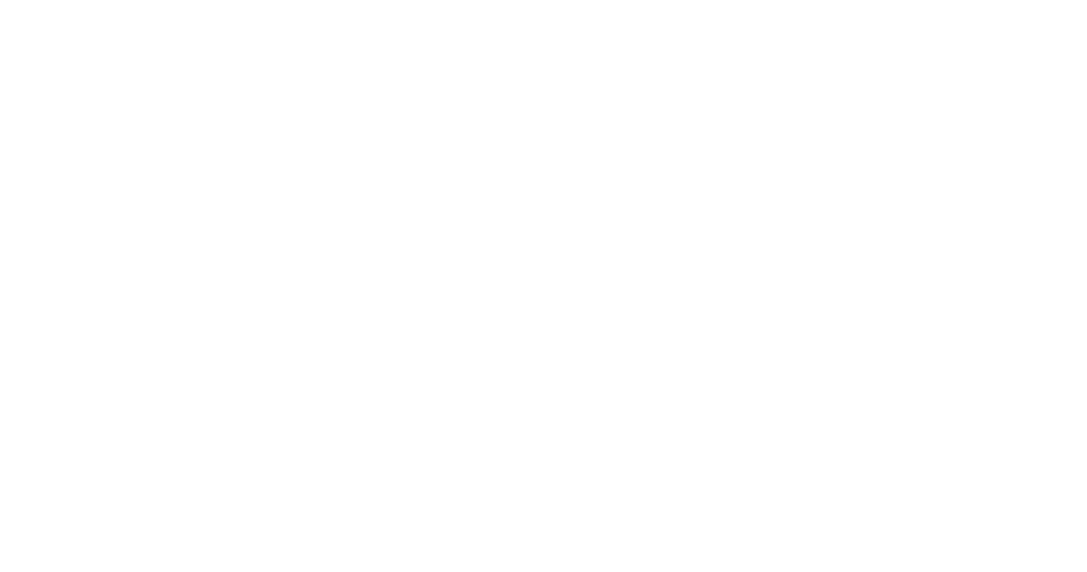
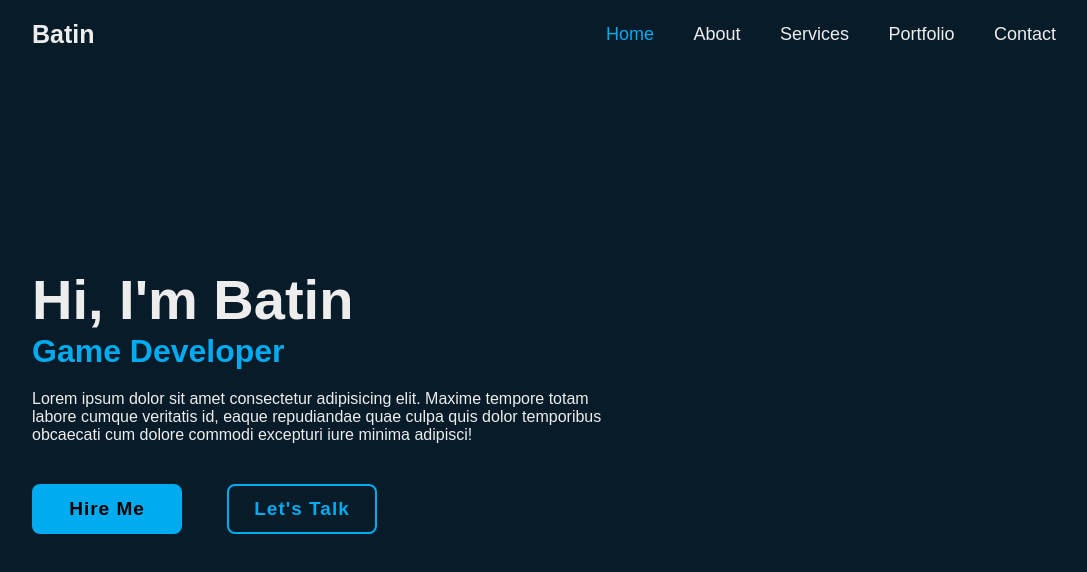
Before and after one commit to Batin-dev/Portfolio, a plain HTML site: page index.html in a window 1280 px wide. Shown: the whole page, without its empty margins (96-1183 px from the left). Drawn offline with Linux system fonts and the light colour scheme; a web font is replaced by a local one.

Commit message:
initial commit

```diff
--- a/index.html
+++ b/index.html
@@ -2,11 +2,35 @@
 <html lang="en">
 <head>
     <meta charset="UTF-8">
+    <meta http-equiv="X-UA-Compatible" content="IE=edge">
     <meta name="viewport" content="width=device-width, initial-scale=1.0">
     <title>Batin.devcs Portfolio</title>
-    <link rel="stylesheet" href="index.css">
+    <link rel="stylesheet" href="style.css">
 </head>
 <body>
+    <header class="header">
+        <a href="#" class="logo">Batin</a>
+        <nav class="navbar">
+               <a href="#" class="active">Home</a>
+               <a href="#">About</a>
+               <a href="#">Services</a>
+               <a href="#">Portfolio</a>
+               <a href="#">Contact</a>
+        </nav>
+
+    </header>
+    <section class="home">
+        <div class="home-content">
+            <h1>Hi, I'm Batin</h1>
+            <h3>Game Developer</h3>
+            <p>Lorem ipsum dolor sit amet consectetur adipisicing elit. Maxime tempore totam labore cumque veritatis id, eaque repudiandae quae culpa quis dolor temporibus obcaecati
+                cum dolore commodi excepturi iure minima adipisci!</p>
+                <div class="btn-box">
+                    <a href="#">Hire Me</a>
+                    <a href="#">Let's Talk</a>
+                </div>
+        </div>
+    </section>
 
 </body>
 </html>
--- /dev/null
+++ b/style.css
@@ -0,0 +1,100 @@
+@import url('"https://fonts.googleapis.com/css2?family=Poppins:wght@0,100;0,200;0,300;0,400;0,500;0,600;0,700;0,800;0,900;1,100;1,200;1,300;1,400;1,500;1,600;1,700;1,800;1,900&display=swap');
+
+* {
+    margin: 0;
+    padding: 0;
+    box-sizing: border-box;
+    font-family: 'Poppins', sans-serif;
+}
+body {
+    background-color: #081b29;
+    color: #ededed;
+}
+
+.header {
+    position: fixed;
+    top: 0;
+    left: 0;
+    width: 100%;
+    padding: 20px 10%;
+    background-color: transparent;
+    display: flex;
+    justify-content: space-between;
+    align-items: center;
+    z-index: 100;
+
+}
+
+.logo {
+    font-size: 25px;
+    color: #ededed;
+    text-decoration: none;
+    font-weight: 600;
+}
+
+.navbar a {
+font-size: 18px;
+color: #ededed;
+text-decoration: none;
+margin-left: 35px;
+transition: .3s;
+}
+
+.navbar a:hover,
+.navbar a.active {
+    color: #00abf0;
+}
+
+.home  {
+    height: 100vh;
+    display: flex;
+    align-items: center;
+    padding: 0 10%;
+}
+
+.home-content {
+    max-width: 600px;
+
+}
+.home-content h1 {
+    font-size: 56px;
+    font-weight: 700;
+    line-height: 1.2;
+}
+.home-content h3 {
+    font-size: 32px;
+    font-weight: 700;
+    color: #00abf0;
+}
+
+.home-content p {
+font-size: 16px;
+margin: 20px 0 40px;
+}
+.home-content .btn-box {
+    display: flex;
+    justify-content: space-between;
+    width: 345px;
+    height: 50px;
+}
+
+.btn-box a {
+    display: inline-flex;
+    justify-content: center;
+    align-items: center;
+    width: 150px;
+    height: 100%;
+    background: #00abf0;
+    border: 2px solid #00abf0;
+    border-radius: 8px;
+    font-size: 19px;
+    color: black;
+    text-decoration: none;
+    font-weight: 600;
+    letter-spacing: 1px;
+}
+
+.btn-box a:nth-child(2) {
+    background-color: transparent;
+    color: #00abf0;
+}
```
Also changed, not shown: index.css (deleted), index.js (deleted), script.js (added).
